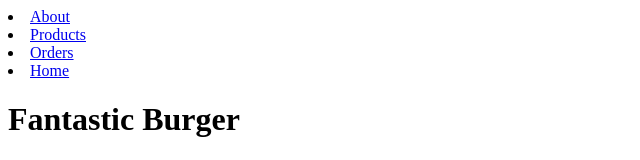
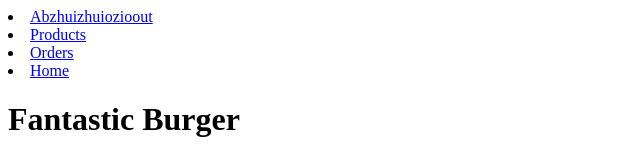
Before and after one commit to mrkord/mrkord.github.io, a plain HTML site: page index.html in a window 1280 px wide. Shown: the top 160 px of the page, without its empty margins (0-640 px from the left). Drawn offline with Linux system fonts and the light colour scheme.

Commit message:
Init pag44e.25

```diff
--- a/index.html
+++ b/index.html
@@ -9,7 +9,7 @@
 
 <body>
     <li>
-        <a href="/about.html">About</a>
+        <a href="/about.html">Abzhuizhuiozioout</a>
     </li>
     <li>
         <a href="/Products.html">Products</a>
```
